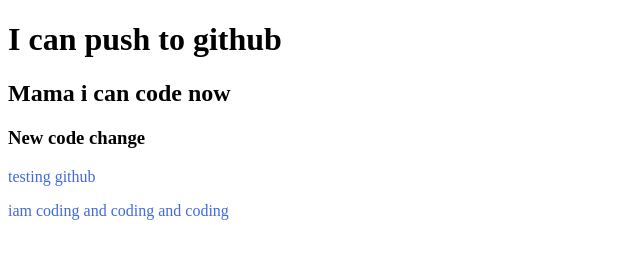
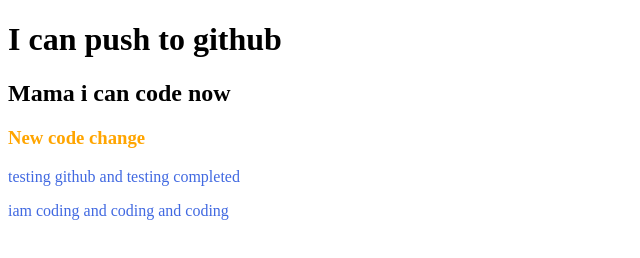
Before and after one commit to asrafsujan247/my-second-repo, a plain HTML site: page index.html in a window 1280 px wide. Shown: the whole page, without its empty margins (0-640 px from the left). Drawn offline with Linux system fonts and the light colour scheme.

Commit message:
make orange

```diff
--- a/index.html
+++ b/index.html
@@ -11,7 +11,7 @@
     <h1>I can push to github</h1>
     <h2>Mama i can code now</h2>
     <h3>New code change</h3>
-    <p>testing github</p>
+    <p>testing github and testing completed</p>
     <p>iam coding and coding and coding</p>
 </body>
 </html>
--- a/style.css
+++ b/style.css
@@ -1,3 +1,6 @@
 p{
     color: royalblue;
 }
+h3{
+    color: orange;
+}
```
